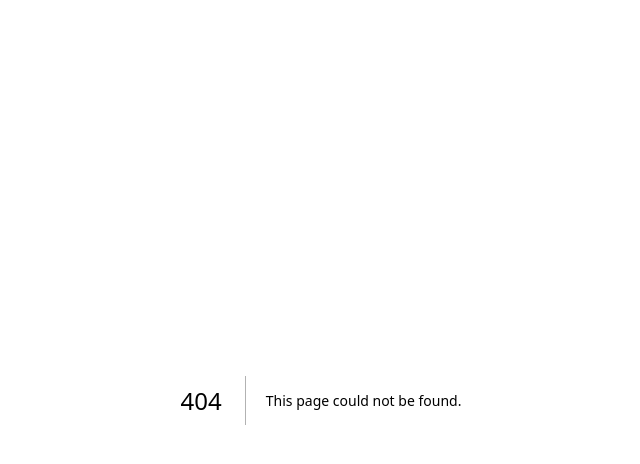
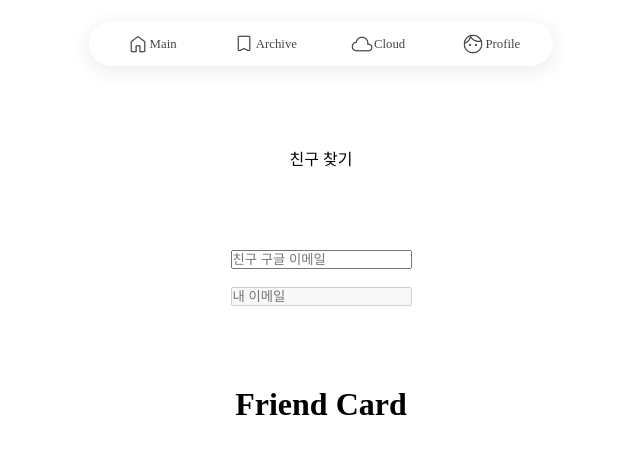
Before and after one commit to 9oormthon-univ/TEAM_8, a Next.js app in the folder clouddog/: page /cloud/AddFriend in a window 1280 px wide. Before the commit this address had no page. Shown: the top 464 px of the page, without its empty margins (319-959 px from the left). Built offline with nearby package versions, Linux system fonts and the light colour scheme.

Commit message:
feat(#16): 친구추가 페이지 추가 및 친구카드 컴포넌트 추가

```diff
--- /dev/null
+++ b/clouddog/src/components/FriendCard.tsx
@@ -0,0 +1,9 @@
+const FriendCard = () => {
+  return (
+    <div>
+      <h1>Friend Card</h1>
+    </div>
+  );
+};
+
+export default FriendCard;
--- /dev/null
+++ b/clouddog/src/pages/cloud/AddFriend.tsx
@@ -0,0 +1,61 @@
+import Header from '@/components/header';
+import FriendCard from '@/components/FriendCard';
+import styled from 'styled-components';
+
+import { ChangeEvent, useState } from 'react';
+
+const AddFriedn = () => {
+  const [friendEmail, setFriendEmail] = useState<string>('');
+
+  const onChangeFriendEmail = (e: ChangeEvent<HTMLInputElement>) => {
+    setFriendEmail(e.target.value);
+  };
+
+  return (
+    <TotalContainer>
+      <Header />
+      <div>친구 찾기</div>
+      <InputContainer>
+        <InputBox>
+          <FriendEmail
+            type="text"
+            placeholder="친구 구글 이메일"
+            value={friendEmail}
+            onChange={onChangeFriendEmail}
+          />
+        </InputBox>
+
+        <input type="text" placeholder="내 이메일" disabled />
+      </InputContainer>
+
+      <FriendCard />
+    </TotalContainer>
+  );
+};
+
+export default AddFriedn;
+
+const TotalContainer = styled.div`
+  position: relative;
+  display: flex;
+  align-items: center;
+  justify-content: flex-start;
+  flex-direction: column;
+
+  width: calc(100vw - (100vw - scrollbarWidth));
+  height: 100vh;
+
+  gap: 10vh;
+`;
+
+const InputContainer = styled.div`
+  display: flex;
+  align-items: center;
+  justify-content: center;
+  flex-direction: column;
+  gap: 2.3vh;
+`;
+
+const InputBox = styled.div``;
+
+const FriendEmail = styled.input``;
```
